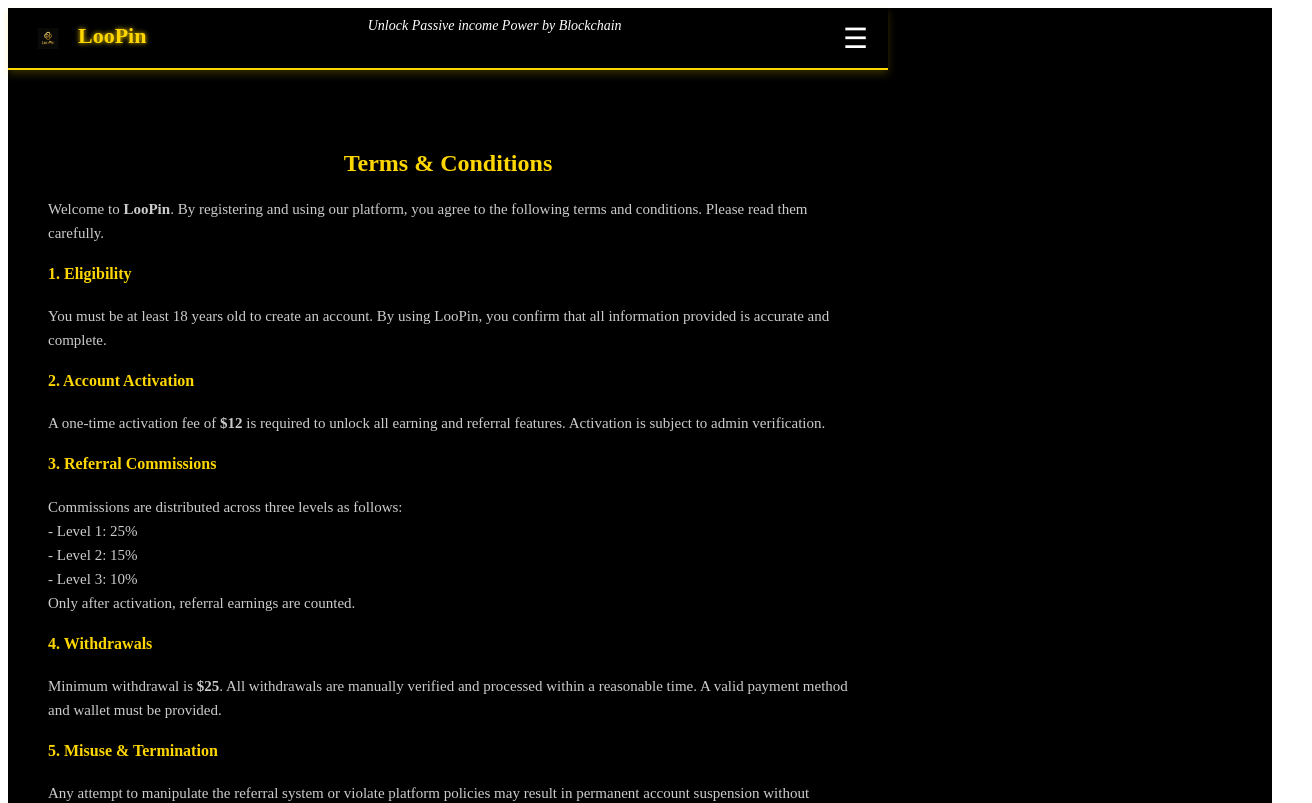
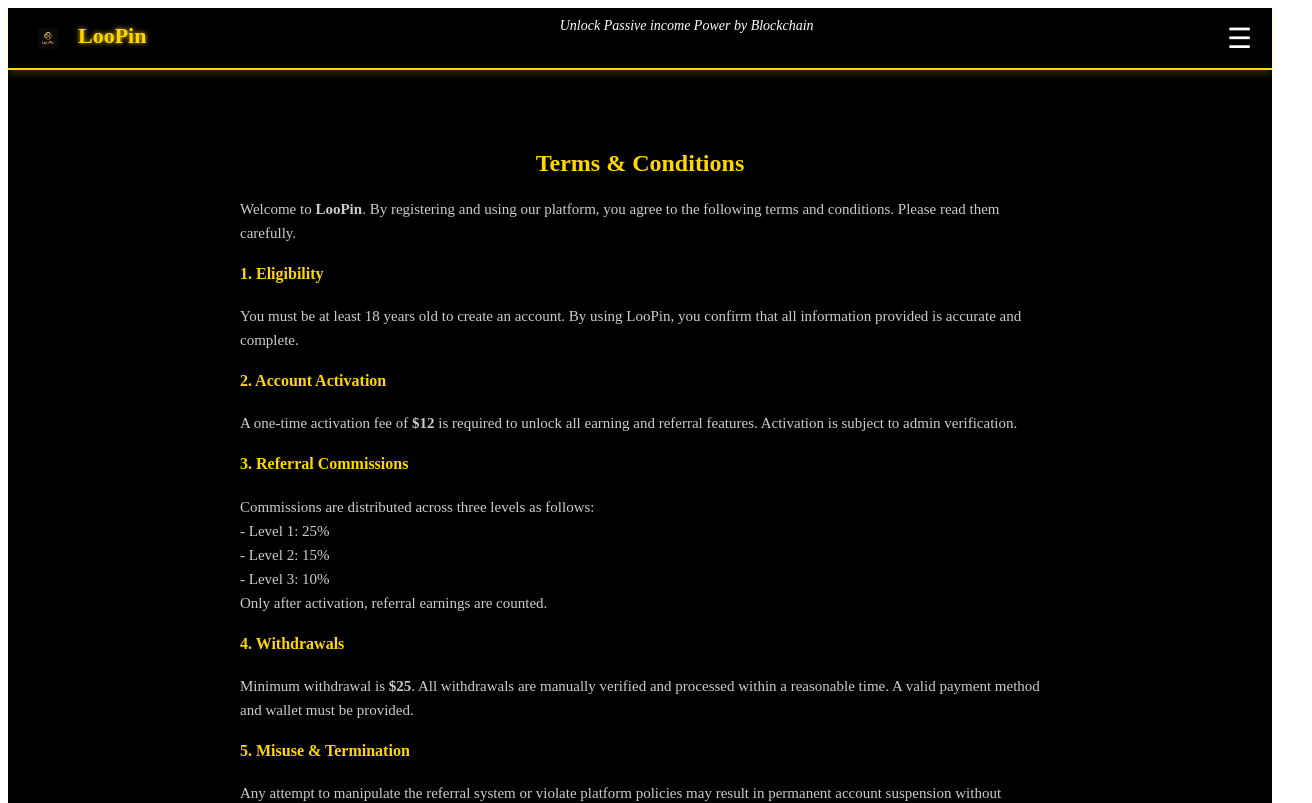
Before and after one commit to loopinbd/LooPin, a React (Vite) app: page /terms in a window 1280 px wide. Shown: the top 803 px of the page, 1312 px wide, since content can reach past the window. Built offline with nearby package versions, Linux system fonts and the light colour scheme; no server answers.

Commit message:
Update PageWrapper.css

```diff
--- a/src/styles/PageWrapper.css
+++ b/src/styles/PageWrapper.css
@@ -1,4 +1,3 @@
-/* Full page layout */
 .page-wrapper {
   display: flex;
   flex-direction: column;
@@ -7,7 +6,6 @@
   color: white;
 }
 
-/* Layout for sidebar + content */
 .layout-body {
   display: flex;
   flex: 1;
@@ -18,11 +16,19 @@
 .sidebar {
   width: 240px;
   background-color: #111;
-  min-height: calc(100vh - 60px); /* adjust if Header has different height */
+  min-height: 100vh;
   border-right: 2px solid goldenrod;
 }
 
-/* Main page content */
+/* Main content beside sidebar */
+.main-content {
+  flex: 1;
+  display: flex;
+  flex-direction: column;
+  min-height: 100vh;
+}
+
+/* Page content below header */
 .page-content {
   flex: 1;
   padding: 20px;
```
